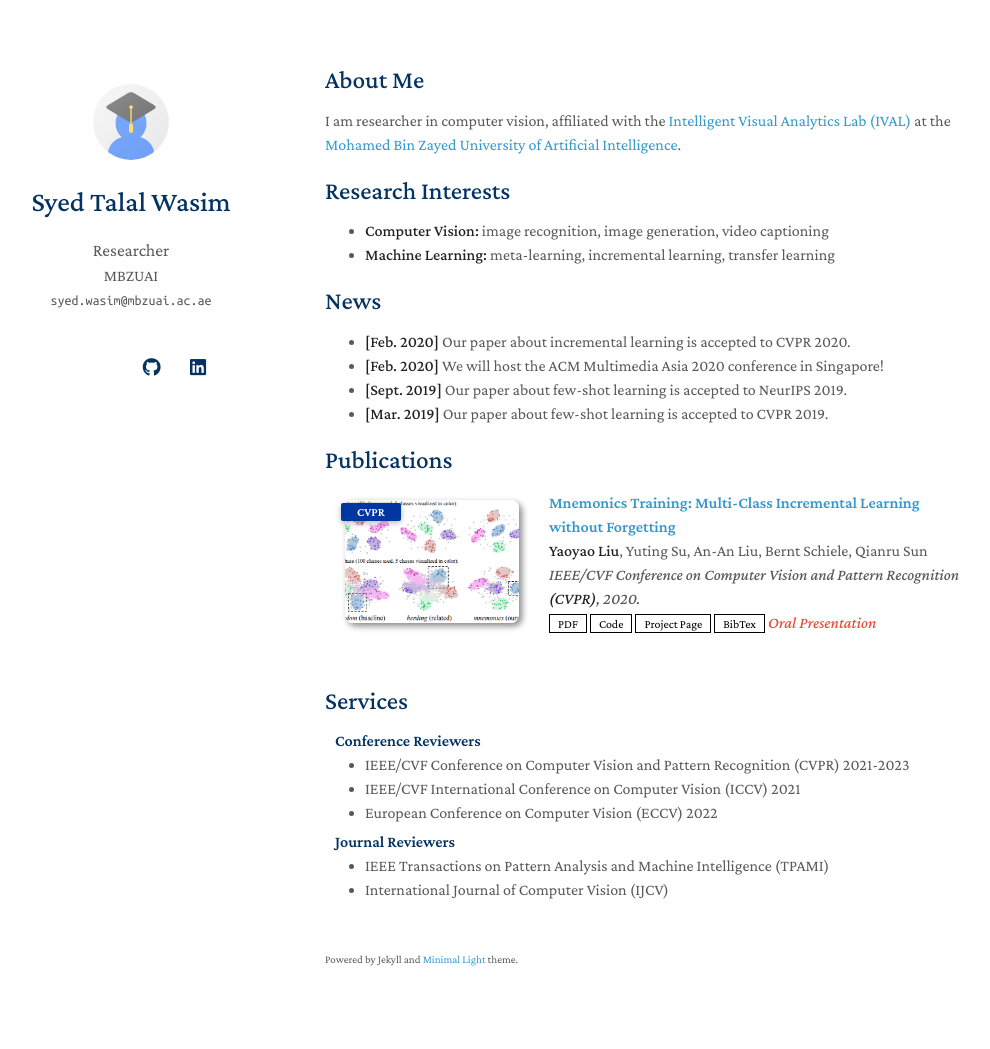
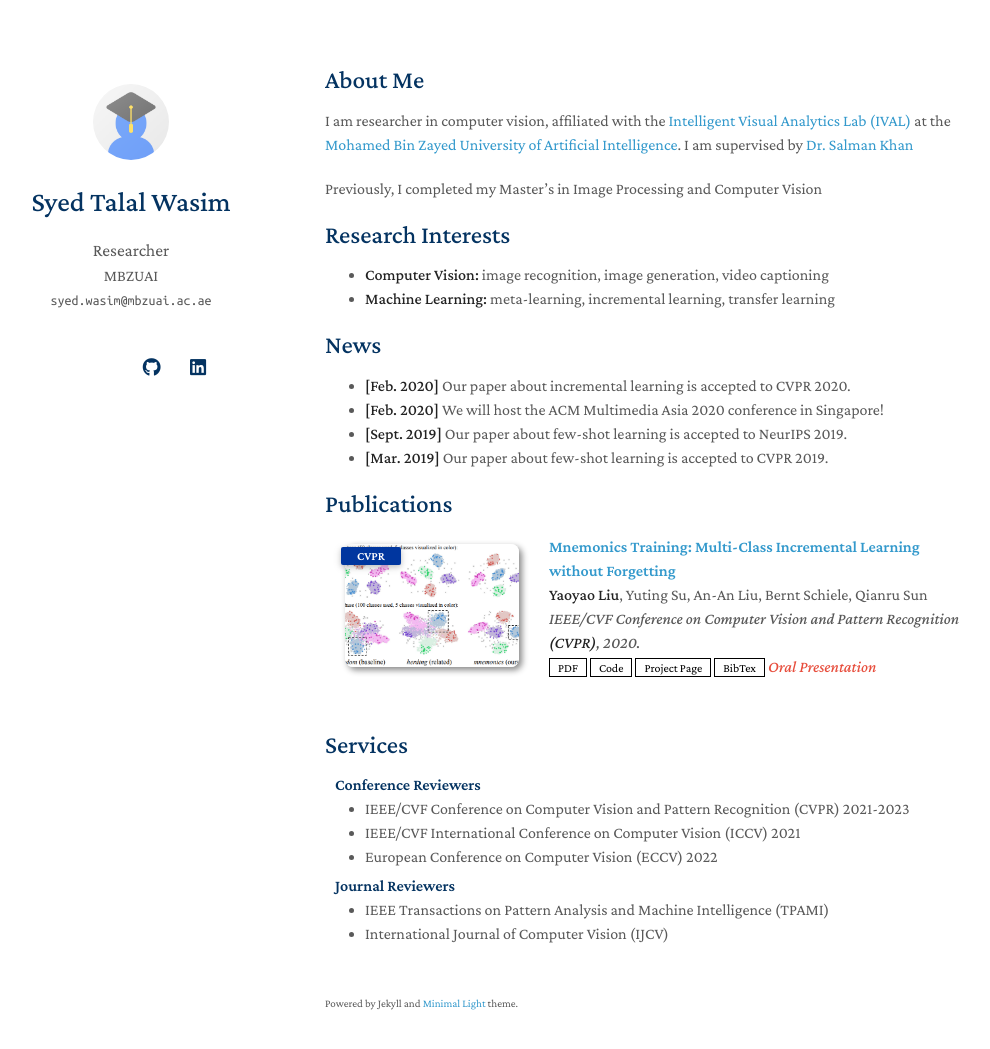
Before and after one commit to TalalWasim/talalwasim.github.io, a Jekyll site: the page built from index.md, in a window 1280 px wide and 1084 px high. Shown: the top 1049 px of the window, without its empty margins (145-1135 px from the left). Built offline with Jekyll 4.4.1, drawn with Linux system fonts in a browser that asks for light colours; nearby versions of some CDN libraries; a style sheet for code colours, icons or effects is not loaded; our own code applies the rules of GitHub Pages for plain Markdown files.

Commit message:
updated information

```diff
--- a/index.md
+++ b/index.md
@@ -4,7 +4,9 @@ layout: homepage
 
 ## About Me
 
-I am researcher in computer vision, affiliated with the [Intelligent Visual Analytics Lab (IVAL)](https://www.ival-mbzuai.com/) at the [Mohamed Bin Zayed University of Artificial Intelligence](https://mbzuai.ac.ae/).
+I am researcher in computer vision, affiliated with the [Intelligent Visual Analytics Lab (IVAL)](https://www.ival-mbzuai.com/) at the [Mohamed Bin Zayed University of Artificial Intelligence](https://mbzuai.ac.ae/). I am supervised by [Dr. Salman Khan](https://scholar.google.com.pk/citations?user=M59O9lkAAAAJ&hl=en){:target="_blank"}
+
+Previously, I completed my Master's in Image Processing and Computer Vision
 
 ## Research Interests
 
```
